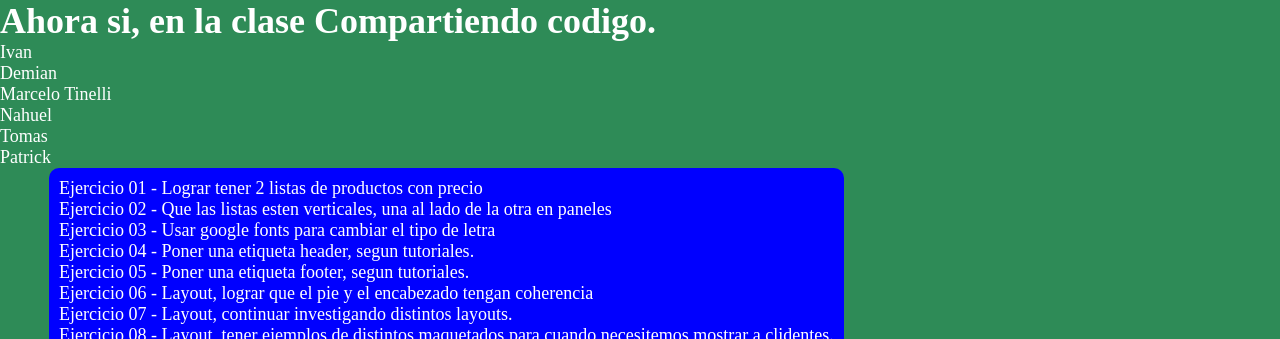
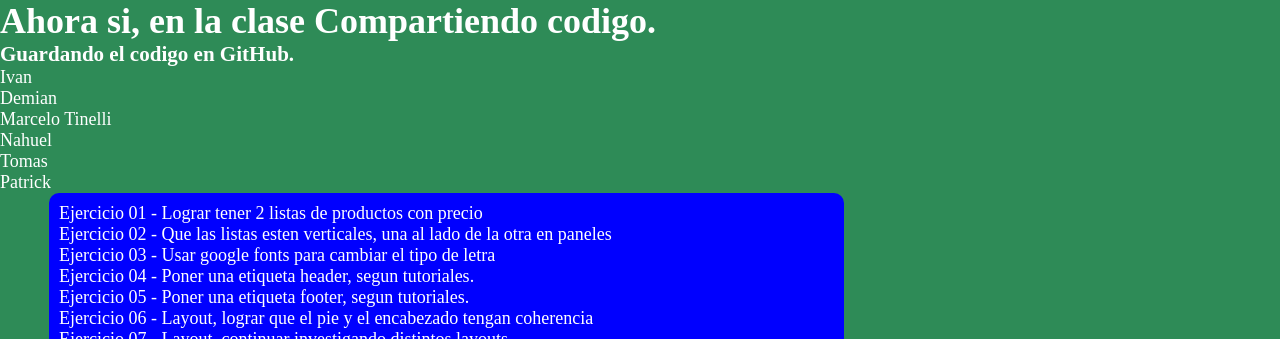
Before and after one commit to maximilianou/compartido2018lunes10, a plain HTML site: page index.html in a window 1280 px wide. Shown: the top 339 px of the page. Drawn offline with Linux system fonts and the light colour scheme.

Commit message:
🖖🍠 Updated with Glitch

```diff
--- a/index.html
+++ b/index.html
@@ -9,6 +9,7 @@
   </head>
   <body>
     <h1>Ahora si, en la clase Compartiendo codigo.</h1>
+    <h3>Guardando el codigo en GitHub.</h3>
 
 
     <ul>
```
